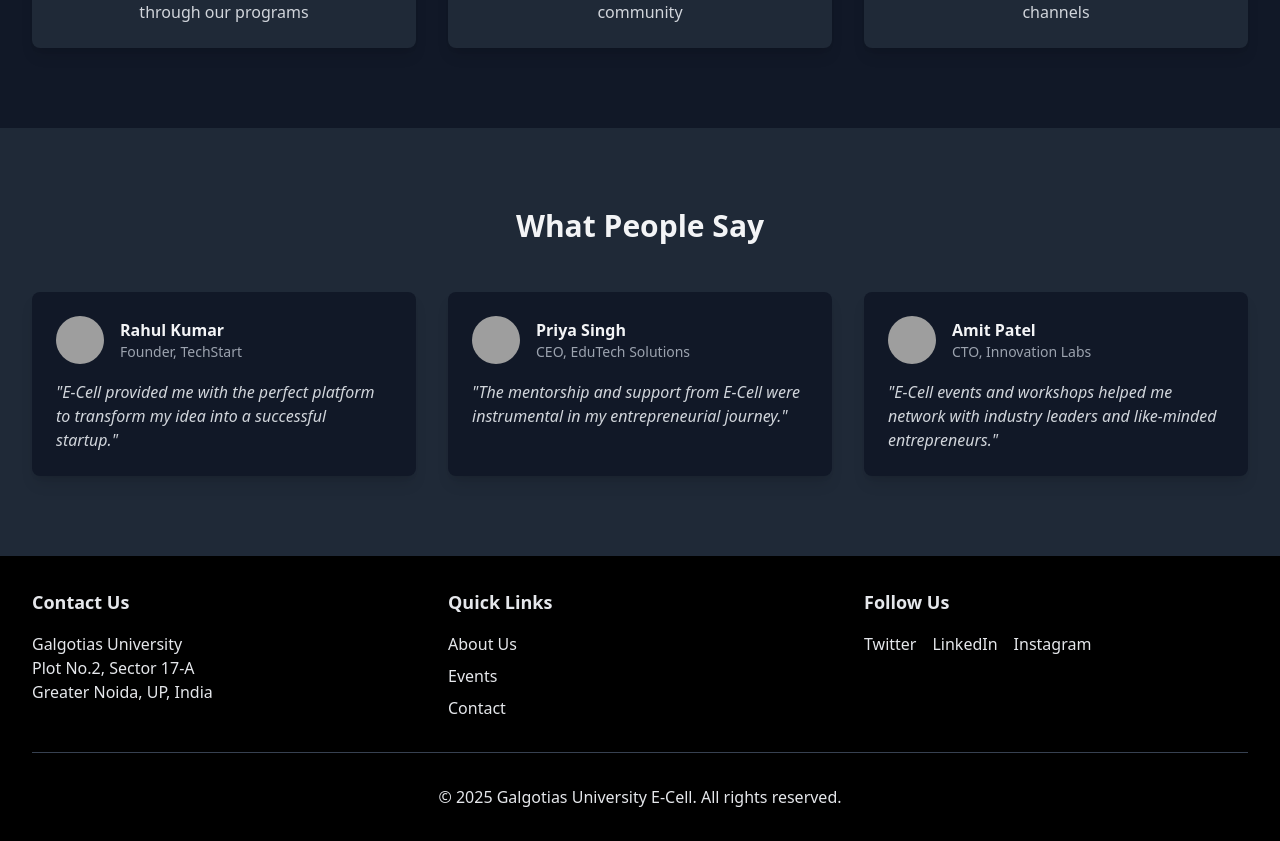
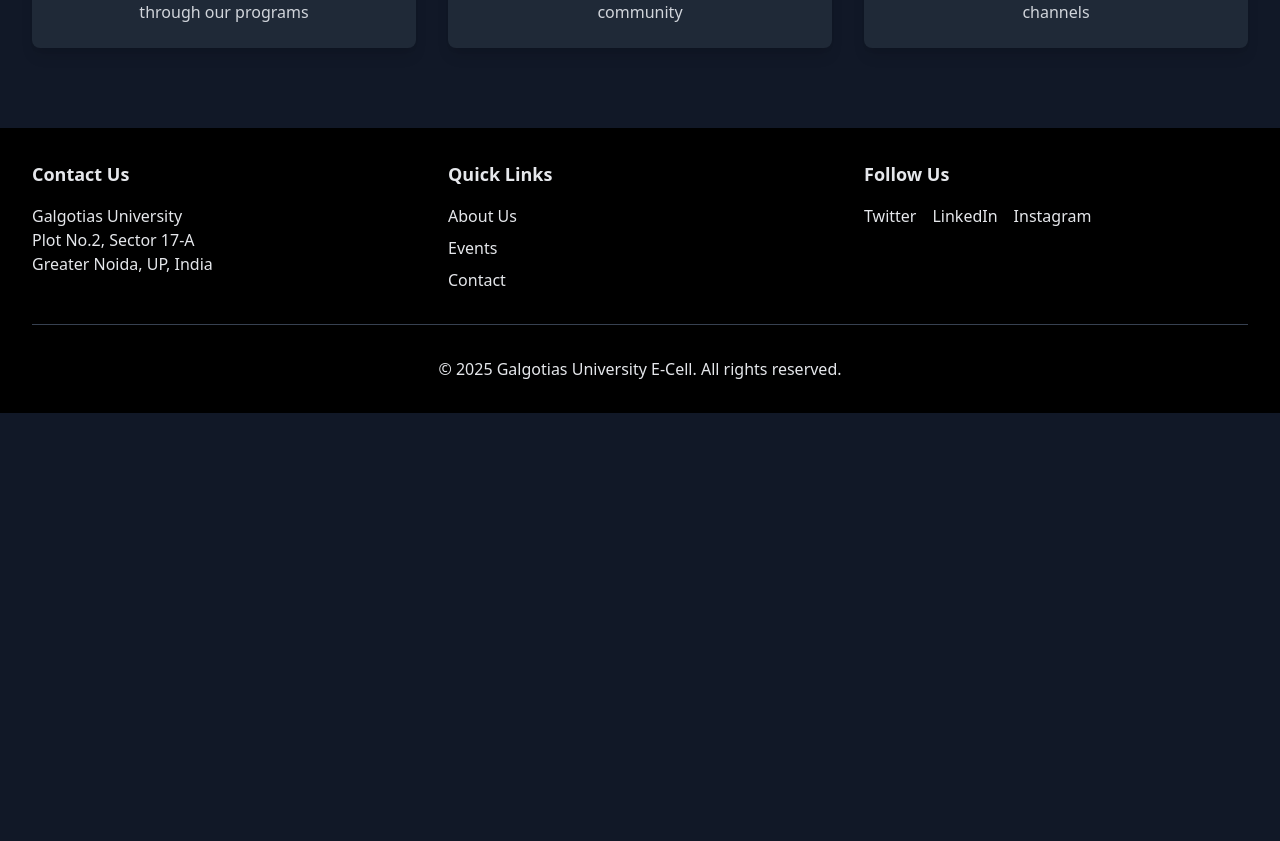
Before and after one commit to Quantumdevlplr/website, a React (Vite) app: page /about in a window 1280 px wide. Shown: the part 1180-2021 px from the top of the page. After the commit the page ends 1593 px from the top, so only its background shows below. Built offline with nearby package versions, Linux system fonts and the light colour scheme; grey boxes are pictures that could not be loaded.

Commit message:
feat: add link functionality to JoinUs buttons and remove testimonials section from About page

```diff
--- a/src/pages/About.tsx
+++ b/src/pages/About.tsx
@@ -123,55 +123,7 @@
         </div>
       </section>
 
-      {/* Testimonials */}
-      <section className="py-20 bg-gray-800">
-        <div className="max-w-7xl mx-auto px-4 sm:px-6 lg:px-8">
-          <h2 className="text-3xl font-bold text-center mb-12 text-gray-100">What People Say</h2>
-          <div className="grid grid-cols-1 md:grid-cols-2 lg:grid-cols-3 gap-8">
-            {[
-              {
-                name: 'Rahul Kumar',
-                role: 'Founder, TechStart',
-                image: 'https://images.unsplash.com/photo-1472099645785-5658abf4ff4e?ixlib=rb-1.2.1&auto=format&fit=crop&w=400&q=80',
-                quote: 'E-Cell provided me with the perfect platform to transform my idea into a successful startup.'
-              },
-              {
-                name: 'Priya Singh',
-                role: 'CEO, EduTech Solutions',
-                image: 'https://images.unsplash.com/photo-1438761681033-6461ffad8d80?ixlib=rb-1.2.1&auto=format&fit=crop&w=400&q=80',
-                quote: 'The mentorship and support from E-Cell were instrumental in my entrepreneurial journey.'
-              },
-              {
-                name: 'Amit Patel',
-                role: 'CTO, Innovation Labs',
-                image: 'https://images.unsplash.com/photo-1500648767791-00dcc994a43e?ixlib=rb-1.2.1&auto=format&fit=crop&w=400&q=80',
-                quote: 'E-Cell events and workshops helped me network with industry leaders and like-minded entrepreneurs.'
-              }
-            ].map((testimonial, index) => (
-              <motion.div
-                key={index}
-                initial={{ opacity: 0, y: 20 }}
-                whileInView={{ opacity: 1, y: 0 }}
-                transition={{ duration: 0.5, delay: index * 0.2 }}
-                className="bg-gray-900 p-6 rounded-lg shadow-lg"
-              >
-                <div className="flex items-center space-x-4 mb-4">
-                  <img
-                    src={testimonial.image}
-                    alt={testimonial.name}
-                    className="w-12 h-12 rounded-full object-cover"
-                  />
-                  <div>
-                    <h3 className="font-semibold text-gray-100">{testimonial.name}</h3>
-                    <p className="text-gray-400 text-sm">{testimonial.role}</p>
-                  </div>
-                </div>
-                <p className="text-gray-300 italic">"{testimonial.quote}"</p>
-              </motion.div>
-            ))}
-          </div>
-        </div>
-      </section>
+
     </div>
   );
 };
--- a/src/pages/Events.tsx
+++ b/src/pages/Events.tsx
@@ -1,6 +1,12 @@
-import React, { useState } from 'react';
-import { motion, AnimatePresence } from 'framer-motion';
-import { ChevronLeft, ChevronRight, ExternalLink, Camera, User } from 'lucide-react';
+import React, { useState } from "react";
+import { motion, AnimatePresence } from "framer-motion";
+import {
+  ChevronLeft,
+  ChevronRight,
+  ExternalLink,
+  Camera,
+  User,
+} from "lucide-react";
 
 interface EventDetails {
   title: string;
@@ -22,68 +28,129 @@
 }
 
 const events: Events = {
-  2025: [
-    {
-      title: 'E-Summit 2025',
-      date: 'March 3-4, 2025',
-      image: 'https://images.unsplash.com/photo-1540575467063-178a50c2df87?ixlib=rb-1.2.1&auto=format&fit=crop&w=2070&q=80',
-      description: 'The biggest entrepreneurship summit featuring industry leaders and innovative startups.',
-      details: 'Join us for two days of inspiring talks, workshops, and networking opportunities with industry leaders and fellow entrepreneurs.',
-      photoLink: 'https://drive.google.com/drive/folders/example2025',
-      avatar: 'https://images.unsplash.com/photo-1472099645785-5658abf4ff4e?ixlib=rb-1.2.1&auto=format&fit=crop&w=400&q=80'
-    }
-  ],
   2024: [
     {
-      title: 'Startup Weekend',
-      date: 'April 5-7, 2024',
-      image: 'https://images.unsplash.com/photo-1515187029135-18ee286d815b?ixlib=rb-1.2.1&auto=format&fit=crop&w=1950&q=80',
-      description: 'A 54-hour event where developers, designers, and business professionals come together.',
-      details: 'Experience the thrill of building a startup from scratch in just 54 hours with like-minded innovators.',
-      photoLink: 'https://drive.google.com/drive/folders/example2024',
-      avatar: 'https://images.unsplash.com/photo-1438761681033-6461ffad8d80?ixlib=rb-1.2.1&auto=format&fit=crop&w=400&q=80'
-    }
+      title: "Startup Weekend",
+      date: "April 5-7, 2024",
+      image:
+        "https://images.unsplash.com/photo-1515187029135-18ee286d815b?ixlib=rb-1.2.1&auto=format&fit=crop&w=1950&q=80",
+      description:
+        "A 54-hour event where developers, designers, and business professionals come together.",
+      details:
+        "Experience the thrill of building a startup from scratch in just 54 hours with like-minded innovators.",
+      photoLink: "https://drive.google.com/drive/folders/example2024",
+      avatar:
+        "https://images.unsplash.com/photo-1438761681033-6461ffad8d80?ixlib=rb-1.2.1&auto=format&fit=crop&w=400&q=80",
+    },
   ],
   2023: [
     {
-      title: 'E-Summit 2023',
-      date: 'March 15-16, 2023',
-      image: 'https://images.unsplash.com/photo-1475721027785-f74eccf877e2?ixlib=rb-1.2.1&auto=format&fit=crop&w=1950&q=80',
-      description: 'Annual entrepreneurship summit featuring keynote speakers and competitions.',
-      details: 'A successful gathering of entrepreneurs, investors, and industry experts sharing insights and opportunities.',
-      photoLink: 'https://drive.google.com/drive/folders/example2023',
-      avatar: 'https://images.unsplash.com/photo-1500648767791-00dcc994a43e?ixlib=rb-1.2.1&auto=format&fit=crop&w=400&q=80'
-    }
+      title: "Law Meet AI",
+      date: "March 15, 2023",
+      image:
+        "https://res.cloudinary.com/dj7ey49h9/image/upload/v1740344382/law_meet_ai_1_sophpb.png",
+      description:
+        "Annual entrepreneurship summit featuring keynote speakers and competitions.",
+      details:
+        "At the Entrepreneurship Cell, innovation and compliance are at the core of fostering successful startups. This dynamic event featured engaging discussions on how Artificial Intelligence is transforming legal frameworks and businesses. Dr. Rodney D. Ryder led an interactive workshop where participants learned about intellectual property rights, regulatory compliance, and AI-powered solutions in the legal domain. The event included live case studies, group discussions, and a Q&A session, leaving attendees with a robust understanding of legal strategies for startups.",
+      photoLink: "https://drive.google.com/drive/folders/example2023",
+      avatar:
+        "https://images.unsplash.com/photo-1500648767791-00dcc994a43e?ixlib=rb-1.2.1&auto=format&fit=crop&w=400&q=80",
+    },
+    {
+      title: "E-talk 1",
+      date: "March 15, 2023",
+      image:
+        "https://res.cloudinary.com/dj7ey49h9/image/upload/v1740344409/business_talk_u7wxxv.png",
+      description:
+        "Annual entrepreneurship summit featuring keynote speakers and competitions.",
+      details:
+        "As part of the E-Talk series, this session combined inspiration and practical guidance. Yatinder Singh shared his remarkable journey of resilience, offering tips on overcoming personal and professional challenges. Fit Minds Singha delved into how mindfulness and mental fitness can enhance decision-making and productivity in entrepreneurship. Attendees actively participated in an engaging dialogue about balancing mental well-being with entrepreneurial demands. The event concluded with a fitness-oriented activity, leaving participants energized and motivated.",
+      photoLink: "https://drive.google.com/drive/folders/example2023",
+      avatar:
+        "https://images.unsplash.com/photo-1500648767791-00dcc994a43e?ixlib=rb-1.2.1&auto=format&fit=crop&w=400&q=80",
+    },
+    {
+      title: "EAD",
+      date: "March 15, 2023",
+      image:
+        "https://res.cloudinary.com/dj7ey49h9/image/upload/v1740344197/Banner_2200_x_1000_px_oygpxh.png",
+      description:
+        "Annual entrepreneurship summit featuring keynote speakers and competitions.",
+      details:
+        "EAD Noida 2023 was a flagship event that brought together some of India’s most successful entrepreneurs to inspire and mentor the next generation. The event featured keynote speeches, interactive sessions, and fireside chats covering a range of topics such as scaling businesses, navigating challenges, and embracing innovation. Attendees had the opportunity to network with leaders from companies like Info Edge, Kuku FM, Pesto Tech, Sirona Hygiene, and AstroTalk. The event concluded with an open forum where participants posed questions and received valuable advice, leaving with actionable insights and inspiration.",
+      photoLink: "https://drive.google.com/drive/folders/example2023",
+      avatar:
+        "https://images.unsplash.com/photo-1500648767791-00dcc994a43e?ixlib=rb-1.2.1&auto=format&fit=crop&w=400&q=80",
+    },
+    {
+      title: "Meta AI certification program",
+      date: "March 15, 2023",
+      image:
+        "https://res.cloudinary.com/dj7ey49h9/image/upload/v1740344197/meta_yqojfk.png",
+      description:
+        "Annual entrepreneurship summit featuring keynote speakers and competitions.",
+      details:
+        "This exclusive Meta Certification Program was a hands-on learning experience where participants explored the nuances of digital branding, marketing, and analytics. Led by industry experts, the program featured interactive workshops, live demonstrations, and personalized feedback sessions. Participants developed strategies for building a strong online presence, leveraging social media platforms, and driving engagement. The program concluded with a certification ceremony, equipping attendees with skills and credentials to excel in the competitive startup ecosystem.",
+      photoLink: "https://drive.google.com/drive/folders/example2023",
+      avatar:
+        "https://images.unsplash.com/photo-1500648767791-00dcc994a43e?ixlib=rb-1.2.1&auto=format&fit=crop&w=400&q=80",
+    },
+    {
+      title: "E-talk 2",
+      date: "March 15, 2023",
+      image:
+        "https://res.cloudinary.com/dj7ey49h9/image/upload/v1740344196/live_webinar_instagram_post_uvkge3.png",
+      description:
+        "Annual entrepreneurship summit featuring keynote speakers and competitions.",
+      details:
+        "This session explored the rapidly evolving world of fintech and its impact on global industries. Rahul Pal, a leading fintech expert, discussed blockchain innovations, digital payments, and financial inclusion strategies. Attendees participated in engaging discussions and case studies, gaining actionable insights into navigating the fintech ecosystem. The event’s highlight was a collaborative brainstorming session where participants pitched fintech-based solutions to real-world problems, fostering innovation and teamwork.",
+      photoLink: "https://drive.google.com/drive/folders/example2023",
+      avatar:
+        "https://images.unsplash.com/photo-1500648767791-00dcc994a43e?ixlib=rb-1.2.1&auto=format&fit=crop&w=400&q=80",
+    },
+    {
+      title: "Pitch Me 2.0",
+      date: "March 15, 2023",
+      image:
+        "https://www.ecellgu.in/static/media/pitchme2Img3.81ec1258ea69f1622d1e.JPG",
+      description:
+        "Annual entrepreneurship summit featuring keynote speakers and competitions.",
+      details:
+        "Taking the momentum from the first edition, Pitch Me: Edition 2 was designed to elevate entrepreneurial skills. Participants worked on refining their business models, enhancing presentation strategies, and addressing real-world market challenges. The expert panel provided actionable critiques, helping participants create pitches that resonated with investors and stakeholders. This event marked a step forward in fostering innovation and building investor-ready startups, offering a competitive yet nurturing environment for aspiring founders.This edition introduced advanced frameworks for pitching and market strategy development, guided by the same expert panel of Mr. Khalid Wani, Ms. Bahu, Ms. Trina Das, and Dr. Vishal Gandhi. The event empowered participants to think critically, develop market-fit solutions, and pitch confidently, showcasing their potential to disrupt industries.",
+      photoLink: "https://drive.google.com/drive/folders/example2023",
+      avatar:
+        "https://images.unsplash.com/photo-1500648767791-00dcc994a43e?ixlib=rb-1.2.1&auto=format&fit=crop&w=400&q=80",
+    },
   ],
   2022: [
     {
-      title: 'Pitch Perfect',
-      date: 'November 10, 2022',
-      image: 'https://images.unsplash.com/photo-1542744173-8e7e53415bb0?ixlib=rb-1.2.1&auto=format&fit=crop&w=1950&q=80',
-      description: 'Startup pitch competition with cash prizes and mentorship opportunities.',
-      details: 'An exciting competition where startups pitched their innovative ideas to expert judges and investors.',
-      photoLink: 'https://drive.google.com/drive/folders/example2022',
-      avatar: 'https://images.unsplash.com/photo-1507003211169-0a1dd7228f2d?ixlib=rb-1.2.1&auto=format&fit=crop&w=400&q=80'
+      title: "Pitch Me",
+      date: "November 10, 2022",
+      image:
+        "https://www.ecellgu.in/static/media/Pitchme_1.cc8e51fc0525108cc6b9.jpg",
+      description:
+        "Startup pitch competition with cash prizes and mentorship opportunities.",
+      details:
+        "Pitch Me is a series event of pitching competiton which occurs yearly. Industry investors come and judges the idea. Pitch Me was an annual entrepreneurial extravaganza where innovators had 10 minutes to pitch their game-changing ideas to industry investors and a panel of seasoned judges. This dynamic event combined high-stakes competition with invaluable networking opportunities, offering entrepreneurs the chance to secure investment, refine their concepts, and form lasting connections within the startup ecosystem. Joining us at Pitch Me meant witnessing the birth of the next big thing and being a part of the innovation revolution.",
+      photoLink: "https://drive.google.com/drive/folders/example2022",
+      avatar:
+        "https://images.unsplash.com/photo-1507003211169-0a1dd7228f2d?ixlib=rb-1.2.1&auto=format&fit=crop&w=400&q=80",
     },
     {
-      title: 'Pitch Perfect',
-      date: 'November 10, 2022',
-      image: 'https://images.unsplash.com/photo-1542744173-8e7e53415bb0?ixlib=rb-1.2.1&auto=format&fit=crop&w=1950&q=80',
-      description: 'Startup pitch competition with cash prizes and mentorship jhdiluhxiludfz hivuheidlhuze jszdivs  sjeh hbwa i ciaie cawbw egaiu ug iu aif aiueg fga3 ga ig ifgawe sgfaiuw ig iuag iuwgesa opportunities.',
-      details: 'An exciting competition wherejsduibih si hfh ae h hiwaeh ihawi ehe oawehf weh fiaw fiuwea iweuf iawef iur iuiweaigiuwg iuwiiaewg fiweu f3figawi iuwge iawei hfiwauea flusgweifg iuwg iwae f wieg iuwe fw ii ahw ehflisdh gshef s gu hie fiwhkh slhe luhe h ihsle hgshzlhserh iluewh hsel rhgioh;oihg;lhsgohdroihgsjghcvh bsehz;oshd;ghx;oihsreoih goie hh h ighs hghd sheoij iiooioishher  ohoih oiewhohoi hiuih i hheufserhgse  i ihwhe hsawh fwhefh sehgslghslehgisueh 8a wehf j h iuhiuh z iuahw4ifhsiu hskejrh sh sz skjvs ieuhrsjkvjs iuzhgiuh iue hs uh siuhvr iuawh ih iuhes jsiuhxerjvsxigrjbzvjs ,jj veru ih kxjd is iuers isue gish sjd vli uvu iush kjb livuhsiuiurrh ish hvih idfhv isuirh ih vh rdhlis uhsiuh iih srh ksxjhdr lhilh dvsxh lfh iush vhdkf sdxihxdiurh xlhrlvsheilhxjhdvlhrgh  u h izhius i hzhs u gh rh ius lz oi hsh oizh oih oiehshe ih oh ewg hljse startups pitched their innovative ideas to expert judges and investors.',
-      photoLink: 'https://drive.google.com/drive/folders/example2022',
-      avatar: 'https://images.unsplash.com/photo-1507003211169-0a1dd7228f2d?ixlib=rb-1.2.1&auto=format&fit=crop&w=400&q=80'
+      title: "Launch Pad",
+      date: "November 10, 2022",
+      image:
+        "https://www.ecellgu.in/static/media/Pitchme_3.941f807b296683500785.jpg",
+      description:
+        "Startup pitch competition with cash prizes and mentorship opportunities.",
+      details:
+        "Launchpad , an event that would spark innovation and creativity by bringing together founders, budding entrepreneurs, mentors, and industry leaders. It is going to be an official event series hosted by Entrepreneurship Cell, Galgotias University. It will be a 24-hour hackathon where people will get together to solve problems or create new ideas around a specific topic. There will be certain rules that everyone needs to follow while developing their product. There will also be a jury who will evaluate the final product. North- India’s Biggest Student Start-up & Entrepreneurship Event of 2023, 2 Day event on campus. Launchpad, would start by a speaker session which would act as a fuel in the minds of the budding entrepreneurs. The Speaker would be a renowned founder from the start-up ecosystem.",
+      photoLink: "https://drive.google.com/drive/folders/example2022",
+      avatar:
+        "https://images.unsplash.com/photo-1507003211169-0a1dd7228f2d?ixlib=rb-1.2.1&auto=format&fit=crop&w=400&q=80",
     },
-    {
-      title: 'Pitch Perfect',
-      date: 'November 10, 2022',
-      image: 'https://images.unsplash.com/photo-1542744173-8e7e53415bb0?ixlib=rb-1.2.1&auto=format&fit=crop&w=1950&q=80',
-      description: 'Startup pitch competition with cash prizes and mentorship jhdiluhxiludfz hivuheidlhuze jszdivs  sjeh hbwa i ciaie cawbw egaiu ug iu aif aiueg fga3 ga ig ifgawe sgfaiuw ig iuag iuwgesa opportunities.',
-      details: 'An exciting competition wherejsduibih si hfh ae h hiwaeh ihawi ehe oawehf weh fiaw fiuwea iweuf iawef iur iuiweaigiuwg iuwiiaewg fiweu f3figawi iuwge iawei hfiwauea flusgweifg iuwg iwae f wieg iuwe fw ii ahw ehflisdh gshef s gu hie fiwhkh slhe luhe h ihsle hgshzlhserh iluewh hsel rhgioh;oihg;lhsgohdroihgsjghcvh bsehz;oshd;ghx;oihsreoih goie hh h ighs hghd sheoij iiooioishher  ohoih oiewhohoi hiuih i hheufserhgse  i ihwhe hsawh fwhefh sehgslghslehgisueh 8a wehf j h iuhiuh z iuahw4ifhsiu hskejrh sh sz skjvs ieuhrsjkvjs iuzhgiuh iue hs uh siuhvr iuawh ih iuhes jsiuhxerjvsxigrjbzvjs ,jj veru ih kxjd is iuers isue gish sjd vli uvu iush kjb livuhsiuiurrh ish hvih idfhv isuirh ih vh rdhlis uhsiuh iih srh ksxjhdr lhilh dvsxh lfh iush vhdkf sdxihxdiurh xlhrlvsheilhxjhdvlhrgh  u h izhius i hzhs u gh rh ius lz oi hsh oizh oih oiehshe ih oh ewg hljse startups pitched their innovative ideas to expert judges and investors.',
-      photoLink: 'https://drive.google.com/drive/folders/example2022',
-      avatar: 'https://images.unsplash.com/photo-1507003211169-0a1dd7228f2d?ixlib=rb-1.2.1&auto=format&fit=crop&w=400&q=80'
-    }
-  ]
+  ],
 };
 
 const EventCard = ({ event }: { event: EventDetails }) => {
@@ -99,7 +166,7 @@
       {/* Front of the card */}
       <div
         className={`absolute inset-0 w-full h-full ${
-          isFlipped ? 'opacity-0 pointer-events-none' : 'opacity-100'
+          isFlipped ? "opacity-0 pointer-events-none" : "opacity-100"
         } transition-opacity duration-300`}
       >
         <div className="bg-gray-800 h-full rounded-lg overflow-hidden shadow-xl">
@@ -118,7 +185,9 @@
             </motion.button>
           </div>
           <div className="p-6 overflow-y-auto h-[calc(400px-192px)]">
-            <h3 className="text-xl font-semibold mb-2 text-gray-100">{event.title}</h3>
+            <h3 className="text-xl font-semibold mb-2 text-gray-100">
+              {event.title}
+            </h3>
             <p className="text-gray-300 mb-4">{event.date}</p>
             <p className="text-gray-400 mb-4">{event.description}</p>
             <div className="flex justify-between items-center sticky bottom-0 bg-gray-800 pt-4">
@@ -145,7 +214,7 @@
       {/* Back of the card */}
       <div
         className={`absolute inset-0 w-full h-full ${
-          isFlipped ? 'opacity-100' : 'opacity-0 pointer-events-none'
+          isFlipped ? "opacity-100" : "opacity-0 pointer-events-none"
         } transition-opacity duration-300 [transform:rotateY(180deg)]`}
       >
         <div className="bg-gray-800 h-full rounded-lg overflow-hidden shadow-xl">
@@ -162,7 +231,9 @@
               </div>
             </div>
             <div className="flex-grow overflow-y-auto mb-6">
-              <h3 className="text-xl font-semibold mb-4 text-gray-100">Event Details</h3>
+              <h3 className="text-xl font-semibold mb-4 text-gray-100">
+                Event Details
+              </h3>
               <p className="text-gray-300">{event.details}</p>
             </div>
             <div className="sticky bottom-0 flex justify-between items-center bg-gray-800 pt-4">
@@ -189,7 +260,7 @@
   );
 };
 
-const EventCarousel = ({ year, events } : EventCarouselProps) => {
+const EventCarousel = ({ year, events }: EventCarouselProps) => {
   const [currentIndex, setCurrentIndex] = useState(0);
 
   // Ensure we move by two cards at a time
@@ -218,7 +289,7 @@
               exit={{ opacity: 0 }}
               transition={{ duration: 0.5 }}
             >
-              <EventCard event={event}  />
+              <EventCard event={event} />
             </motion.div>
           ))}
         </div>
@@ -248,7 +319,9 @@
   return (
     <div className="py-20 bg-[radial-gradient(circle,rgba(255,247,212,1),rgba(255,217,90,0.8),rgba(192,127,0,0.6),rgba(76,61,61,0.4))]">
       <div className="max-w-7xl mx-auto px-4 sm:px-6 lg:px-8">
-        <h1 className="text-4xl font-bold text-center mb-16 text-gray-100">Our Events</h1>
+        <h1 className="text-4xl font-bold text-center mb-16 text-gray-100">
+          Our Events
+        </h1>
         <div className="space-y-16">
           {Object.entries(events)
             .sort(([yearA], [yearB]) => Number(yearB) - Number(yearA))
```
Also changed, not shown: src/pages/JoinUs.tsx (+10 -2 lines).
